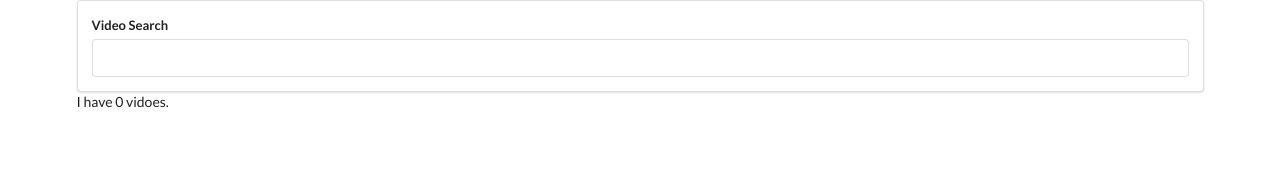
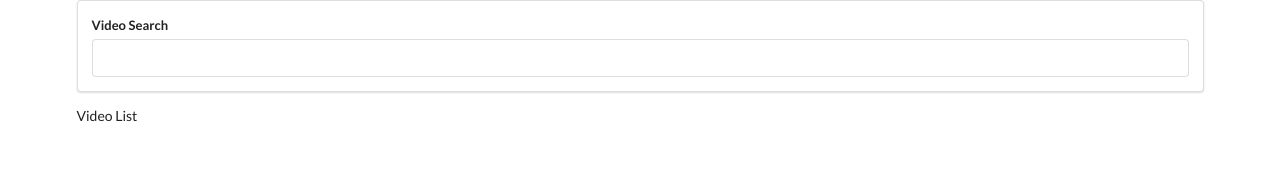
Before and after one commit to gdibble/modernReactWithRedux2019, a React (Create React App) app in the folder videos/: page / in a window 1280 px wide. Shown: the top 176 px of the page. Built offline with nearby package versions, Linux system fonts and the light colour scheme.

Commit message:
Section 11: Basic VideoList component + use

```diff
--- a/videos/src/components/App.js
+++ b/videos/src/components/App.js
@@ -1,5 +1,6 @@
 import React from 'react';
 import SearchBar from './SearchBar.js';
+import VideoList from './VideoList.js';
 import YouTube from '../apis/YouTube.js';
 
 class App extends React.Component {
@@ -20,7 +21,7 @@ class App extends React.Component {
     return (
       <div className="ui container">
         <SearchBar onFormSubmit={this.onTermSubmit} />
-        I have {this.state.videos.length} vidoes.
+        <VideoList />
       </div>
     );
   }
--- /dev/null
+++ b/videos/src/components/VideoList.js
@@ -0,0 +1,19 @@
+import React from 'react';
+
+class VideoList extends React.Component {
+
+  state = {
+    // ...
+  };
+
+  render() {
+    return (
+      <div>
+        Video List
+      </div>
+    );
+  }
+
+}
+
+export default VideoList;
```
